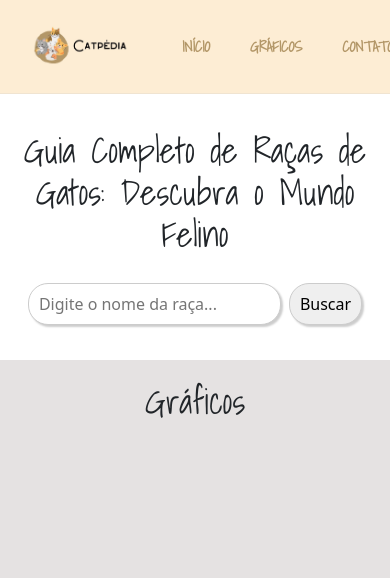
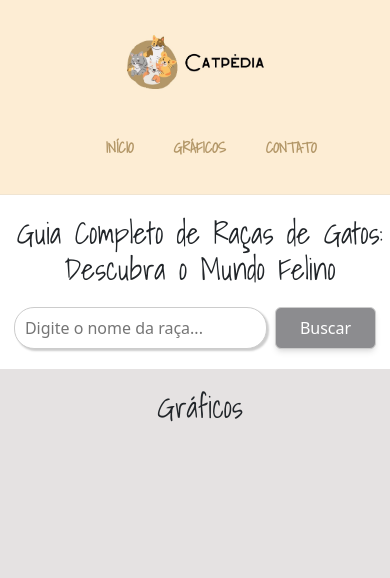
Before and after one commit to gabriella-muniz/catpedia, a plain HTML site: page index.html in a window 390 px wide. Shown: the top 578 px of the page. Drawn offline with nearby package versions, Linux system fonts and the light colour scheme; no server answers.

Commit message:
Mudanças no form e na responsividade

```diff
--- a/style.css
+++ b/style.css
@@ -81,7 +81,7 @@ nav > ul a:hover {
     gap: 8px;
 }
 
-.search, .button-search {
+.search {
     padding: 8px 10px;
     border-radius: 20px;
     border-radius: 20px;
@@ -91,6 +91,20 @@ nav > ul a:hover {
 
 }
 
+.button-search{
+        padding: 0.5rem 1.5rem;
+        background-color: #8c8c8f;
+        color: #ffffff;
+        border-radius: 0.375rem;
+        box-shadow: 0 4px 6px -1px rgba(0, 0, 0, 0.1), 0 2px 4px -1px rgba(0, 0, 0, 0.06);
+        outline: none;
+        border: 1px solid #CCC;
+        margin: 20px 0px;
+    }
+
+    button:hover {
+        background-color: #9893c4;
+    }
 
 /* card */
 #card {
@@ -210,7 +224,8 @@ footer {
     }
 
     .logo{
-        width: 100px;
+        width: 150px;
+        margin-top: 30px;
 
     }
 
@@ -219,6 +234,16 @@ footer {
     }
 
     .h1-main{
-       font-size: 35px;
+       font-size: 30px;
+       width: 400px;
+       margin: 0 auto;
+
     }
-}
+    header {
+        flex-direction: column;
+        align-items: center;
+
+        nav {
+            margin-top: 5px;
+        }
+    }}
```
